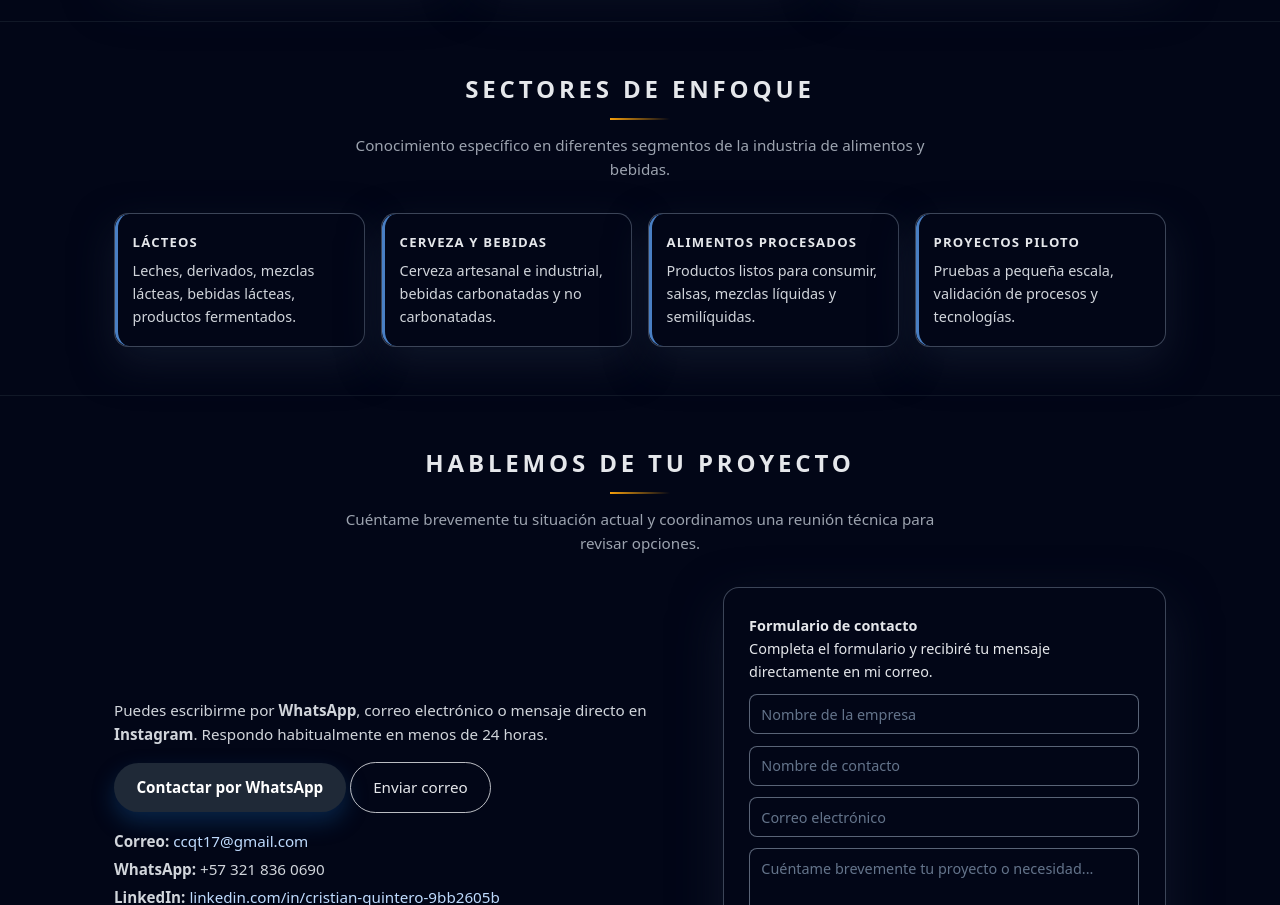
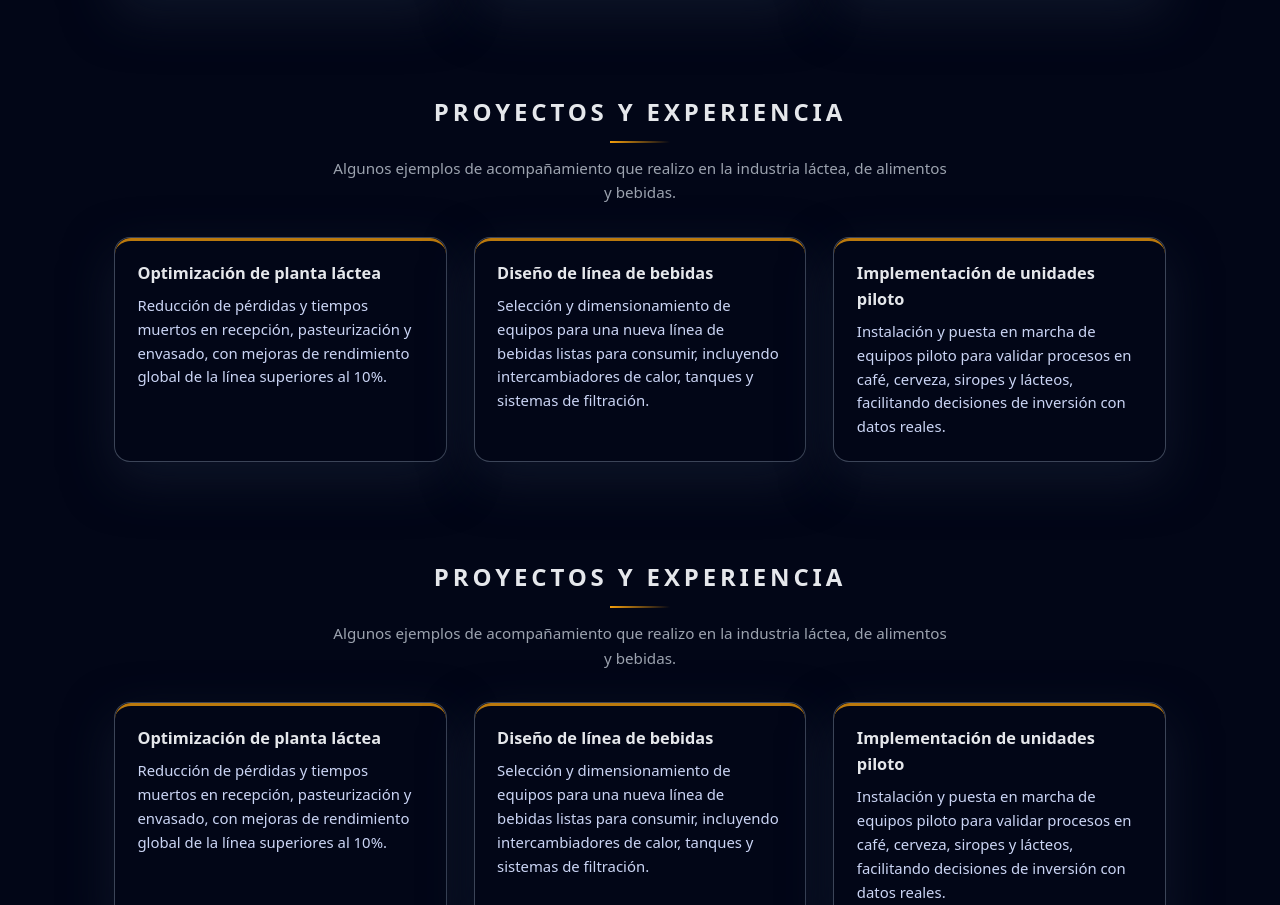
Before and after one commit to ccqt17/consultoria-cq, a plain HTML site: page index.html in a window 1280 px wide. Shown: the part 1895-2800 px from the top of the page. Drawn offline with Linux system fonts and the light colour scheme.

Commit message:
Add files via upload

```diff
--- a/index.html
+++ b/index.html
@@ -548,8 +548,10 @@
    <nav class="nav-links">
   <a href="#sobre">Sobre mí</a>
   <a href="#servicios">Servicios</a>
+  <a href="#proyectos">Proyectos</a>
   <a href="#sectores">Sectores</a>
   <a href="#contacto">Contacto</a>
+  <a href="https://www.linkedin.com/in//cristian-quintero-9bb2605b" target="_blank" rel="noopener">LinkedIn</a>
 </nav>
     </div>
   </header>
@@ -732,6 +734,74 @@
       </div>
     </div>
   </section>
+<!-- Proyectos -->
+<section id="proyectos">
+  <div class="contenedor">
+    <h2 class="section-title">Proyectos y experiencia</h2>
+    <p class="section-subtitle">
+      Algunos ejemplos de acompañamiento que realizo en la industria láctea, de alimentos y bebidas.
+    </p>
+
+    <div class="grid">
+      <div class="card">
+        <h3>Optimización de planta láctea</h3>
+        <p>
+          Reducción de pérdidas y tiempos muertos en recepción, pasteurización y envasado,
+          con mejoras de rendimiento global de la línea superiores al 10%.
+        </p>
+      </div>
+      <div class="card">
+        <h3>Diseño de línea de bebidas</h3>
+        <p>
+          Selección y dimensionamiento de equipos para una nueva línea de bebidas listas
+          para consumir, incluyendo intercambiadores de calor, tanques y sistemas de filtración.
+        </p>
+      </div>
+      <div class="card">
+        <h3>Implementación de unidades piloto</h3>
+        <p>
+          Instalación y puesta en marcha de equipos piloto para validar procesos en café,
+          cerveza, siropes y lácteos, facilitando decisiones de inversión con datos reales.
+        </p>
+      </div>
+    </div>
+  </div>
+</section>
+
+<!-- Proyectos -->
+<section id="proyectos">
+  <div class="contenedor">
+    <h2 class="section-title">Proyectos y experiencia</h2>
+    <p class="section-subtitle">
+      Algunos ejemplos de acompañamiento que realizo en la industria láctea, de alimentos y bebidas.
+    </p>
+
+    <div class="grid">
+      <div class="card">
+        <h3>Optimización de planta láctea</h3>
+        <p>
+          Reducción de pérdidas y tiempos muertos en recepción, pasteurización y envasado,
+          con mejoras de rendimiento global de la línea superiores al 10%.
+        </p>
+      </div>
+      <div class="card">
+        <h3>Diseño de línea de bebidas</h3>
+        <p>
+          Selección y dimensionamiento de equipos para una nueva línea de bebidas listas
+          para consumir, incluyendo intercambiadores de calor, tanques y sistemas de filtración.
+        </p>
+      </div>
+      <div class="card">
+        <h3>Implementación de unidades piloto</h3>
+        <p>
+          Instalación y puesta en marcha de equipos piloto para validar procesos en café,
+          cerveza, siropes y lácteos, facilitando decisiones de inversión con datos reales.
+        </p>
+      </div>
+    </div>
+  </div>
+</section>
+
 
   <!-- Sectores -->
   <section id="sectores">
@@ -796,22 +866,23 @@
         </div>
 
      <div class="contacto-card">
-  <p><strong>Formulario de contacto</strong></p>
+  <p><strong>Envíame un mensaje</strong></p>
   <p style="margin-bottom: 0.7rem;">
-    Completa el formulario y recibiré tu mensaje directamente en mi correo.
+    Completa el formulario y recibiré tu mensaje directamente en mi correo. Te responderé en menos de 24 horas hábiles.
   </p>
 
   <form action="https://formsubmit.co/ccqt17@gmail.com" method="POST">
     <input type="text" name="empresa" placeholder="Nombre de la empresa" required>
-    <input type="text" name="contacto" placeholder="Nombre de contacto" required>
+    <input type="text" name="nombre" placeholder="Nombre de contacto" required>
     <input type="email" name="email" placeholder="Correo electrónico" required>
     <textarea name="mensaje" rows="4" placeholder="Cuéntame brevemente tu proyecto o necesidad..." required></textarea>
 
-    <!-- Opcional: cambiar la página de gracias -->
-    <input type="hidden" name="_next" value="https://tusitio.com/gracias.html">
-
-    <!-- Opcional: asunto del correo que te llega -->
-    <input type="hidden" name="_subject" value="Nuevo contacto desde la web de consultoría">
+    <!-- Opcional: asunto del correo -->
+    <input type="hidden" name="_subject" value="Nuevo contacto desde la web de consultoría CQ">
+    <!-- Opcional: formato del correo -->
+    <input type="hidden" name="_template" value="table">
+    <!-- Redirección después de enviar (tu propia web) -->
+    <input type="hidden" name="_next" value="https://ccqt17.github.io/consultoria-cq-web/">
 
     <button class="btn btn-principal" type="submit">
       Enviar mensaje
@@ -822,6 +893,7 @@
     También puedes contactarme directamente por WhatsApp o correo utilizando los botones de la izquierda.
   </small>
 </div>
+
       </div>
     </div>
   </section>
```
Lines whose indentation alone changed are shown as unchanged.
